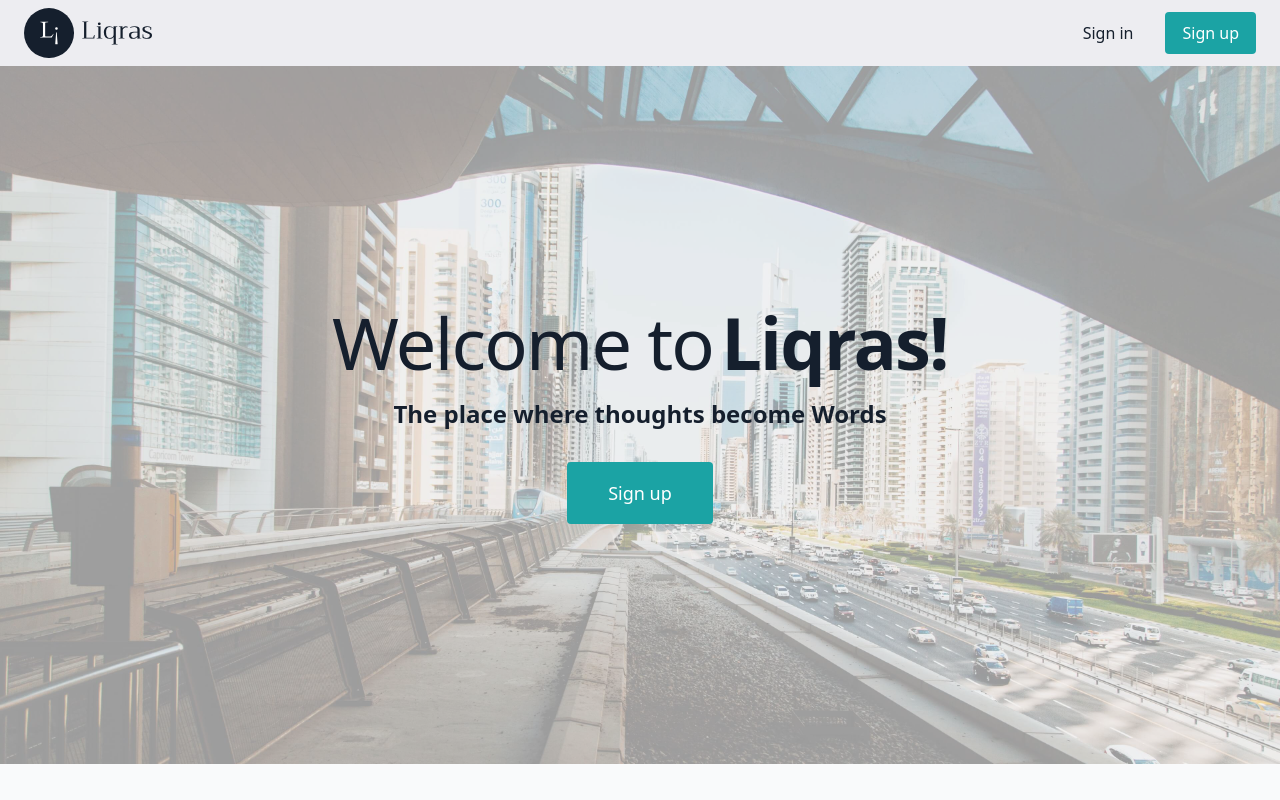
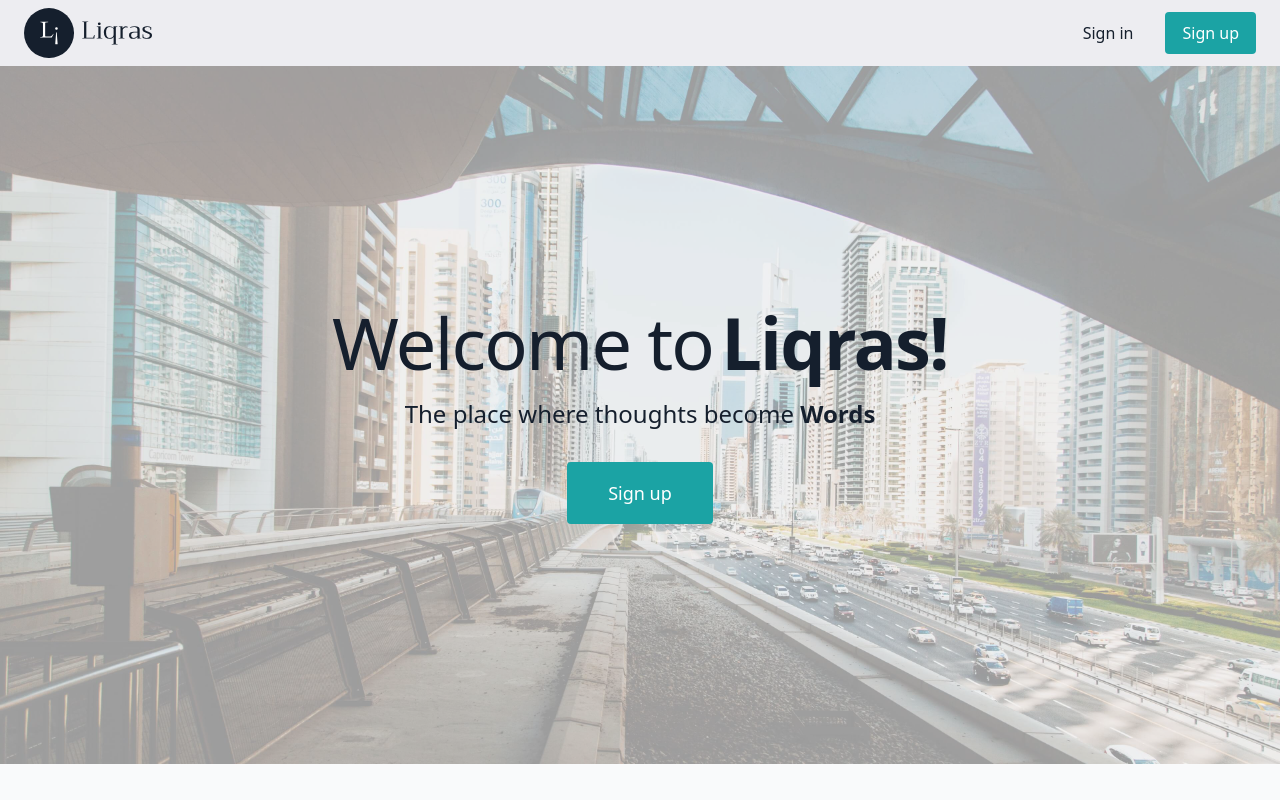
Before and after one commit to rsneh/liqras, a Next.js app: page / in a window 1280 px wide. Shown: the top 800 px of the page. Built offline with nearby package versions, Linux system fonts and the light colour scheme; no server answers.

Commit message:
Add font-medium to homepage

```diff
--- a/pages/index.js
+++ b/pages/index.js
@@ -22,7 +22,7 @@ export default function Home() {
                   <span className="block inline">Welcome to</span>
                   <span className="block font-bold inline ml-2">Liqras!</span>
                 </h1>
-                <p className="mt-3 font-bold text-dark sm:mt-5 sm:text-lg sm:max-w-xl sm:mx-auto md:mt-5 md:text-2xl">
+                <p className="mt-3 font-medium text-dark sm:mt-5 sm:text-lg sm:max-w-xl sm:mx-auto md:mt-5 md:text-2xl">
                   The place where thoughts become <span className="font-black">Words</span>
                 </p>
                 <div className="mx-auto mt-8 flex justify-center">
```
